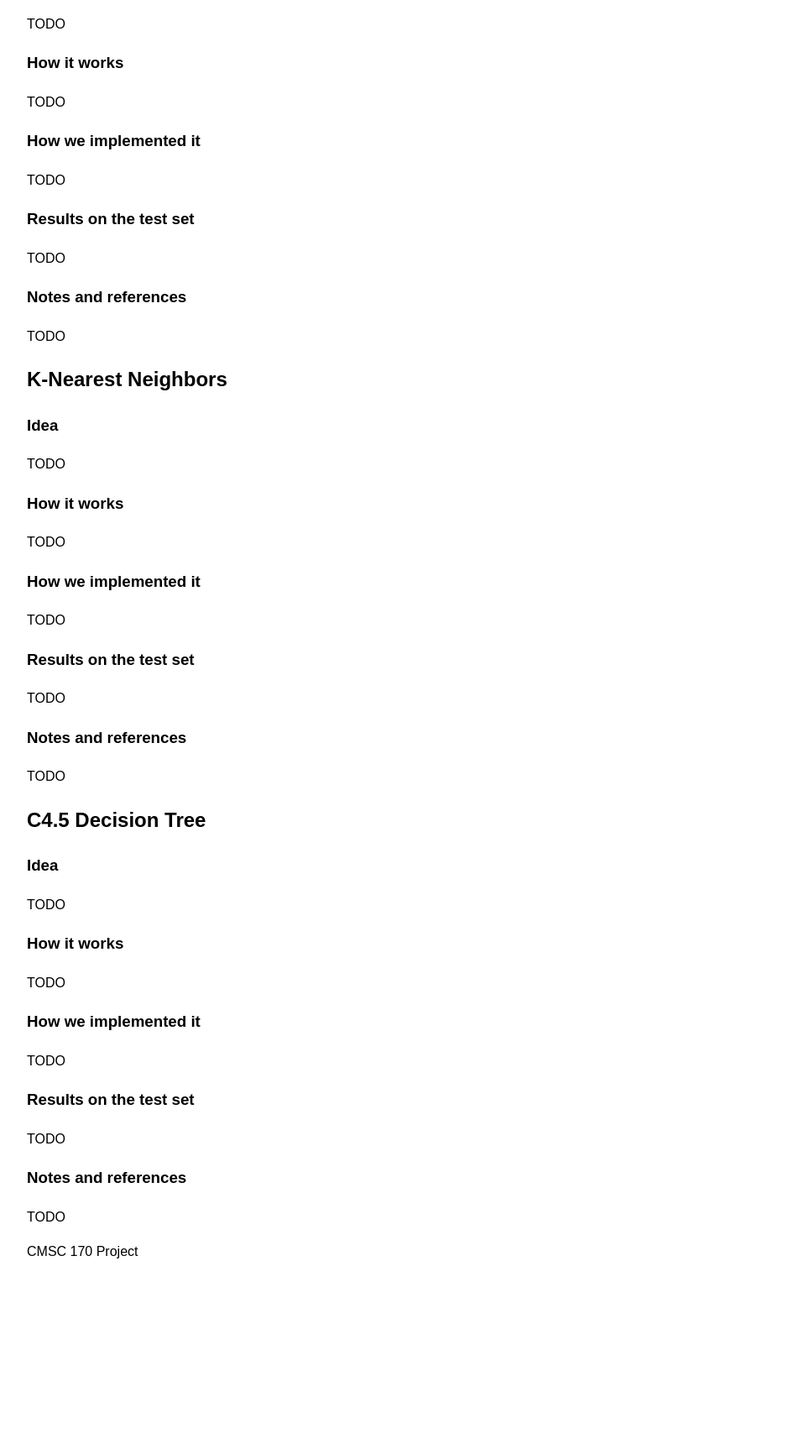
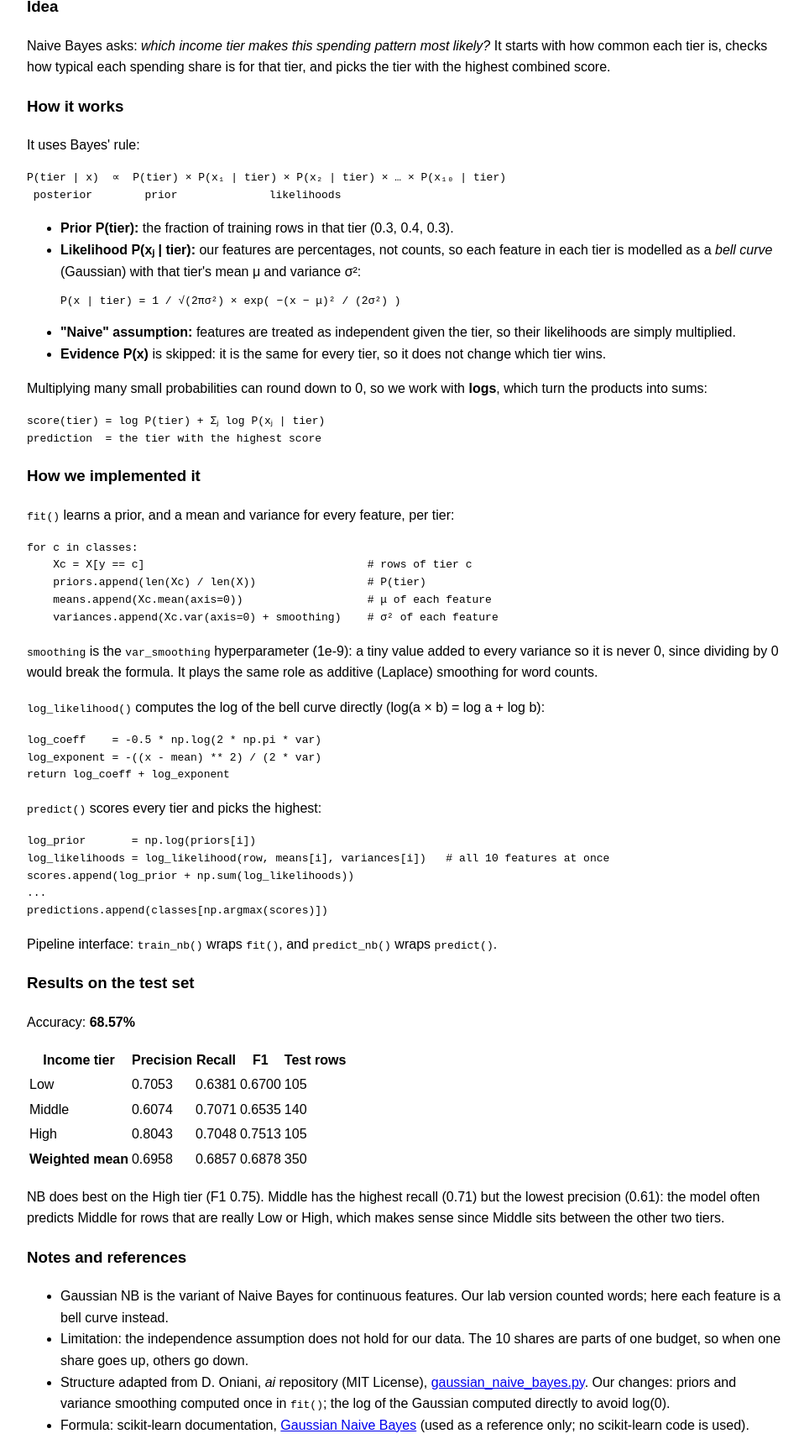
Before and after one commit to Shiiroi/cmsc-170-project, a plain HTML site: page docs/methods.html in a window 1280 px wide. Shown: the part 256-1970 px from the top of the page at 84% size, without its empty margins (158-1116 px from the left). Before the commit the page ends 1776 px from the top, so only its background shows below. Drawn offline with Linux system fonts and the light colour scheme.

Commit message:
feat: added naive bayes in depth

```diff
--- a/docs/methods.html
+++ b/docs/methods.html
@@ -17,20 +17,102 @@
 
     <main>
         <h1>Methods in Depth</h1>
-        <p>TODO: intro</p>
+        <p>How each of our three classifiers works, how we implemented it from scratch, and its
+            results on the test set. The side-by-side comparison is in
+            <a href="index.html#results">Results</a>.</p>
 
         <section id="naive-bayes">
             <h2>Gaussian Naive Bayes</h2>
+
             <h3>Idea</h3>
-            <p>TODO</p>
+            <p>
+                Naive Bayes asks: <em>which income tier makes this spending pattern most likely?</em>
+                It starts with how common each tier is, checks how typical each spending share is
+                for that tier, and picks the tier with the highest combined score.
+            </p>
+
             <h3>How it works</h3>
-            <p>TODO</p>
+            <p>It uses Bayes' rule:</p>
+<pre><code>P(tier | x)  ∝  P(tier) × P(x₁ | tier) × P(x₂ | tier) × … × P(x₁₀ | tier)
+ posterior        prior              likelihoods</code></pre>
+            <ul>
+                <li><strong>Prior P(tier):</strong> the fraction of training rows in that tier
+                    (0.3, 0.4, 0.3).</li>
+                <li><strong>Likelihood P(xⱼ | tier):</strong> our features are percentages, not
+                    counts, so each feature in each tier is modelled as a <em>bell curve</em>
+                    (Gaussian) with that tier's mean μ and variance σ²:
+<pre><code>P(x | tier) = 1 / √(2πσ²) × exp( −(x − μ)² / (2σ²) )</code></pre>
+                </li>
+                <li><strong>"Naive" assumption:</strong> features are treated as independent given
+                    the tier, so their likelihoods are simply multiplied.</li>
+                <li><strong>Evidence P(x)</strong> is skipped: it is the same for every tier, so it
+                    does not change which tier wins.</li>
+            </ul>
+            <p>
+                Multiplying many small probabilities can round down to 0, so we work with
+                <strong>logs</strong>, which turn the products into sums:
+            </p>
+<pre><code>score(tier) = log P(tier) + Σⱼ log P(xⱼ | tier)
+prediction  = the tier with the highest score</code></pre>
+
             <h3>How we implemented it</h3>
-            <p>TODO</p>
+            <p><code>fit()</code> learns a prior, and a mean and variance for every feature, per tier:</p>
+<pre><code>for c in classes:
+    Xc = X[y == c]                                  # rows of tier c
+    priors.append(len(Xc) / len(X))                 # P(tier)
+    means.append(Xc.mean(axis=0))                   # μ of each feature
+    variances.append(Xc.var(axis=0) + smoothing)    # σ² of each feature</code></pre>
+            <p><code>smoothing</code> is the <code>var_smoothing</code> hyperparameter (1e-9): a tiny
+                value added to every variance so it is never 0, since dividing by 0 would break the
+                formula. It plays the same role as additive (Laplace) smoothing for word counts.</p>
+
+            <p><code>log_likelihood()</code> computes the log of the bell curve directly
+                (log(a × b) = log a + log b):</p>
+<pre><code>log_coeff    = -0.5 * np.log(2 * np.pi * var)
+log_exponent = -((x - mean) ** 2) / (2 * var)
+return log_coeff + log_exponent</code></pre>
+
+            <p><code>predict()</code> scores every tier and picks the highest:</p>
+<pre><code>log_prior       = np.log(priors[i])
+log_likelihoods = log_likelihood(row, means[i], variances[i])   # all 10 features at once
+scores.append(log_prior + np.sum(log_likelihoods))
+...
+predictions.append(classes[np.argmax(scores)])</code></pre>
+
+            <p>Pipeline interface: <code>train_nb()</code> wraps <code>fit()</code>,
+                and <code>predict_nb()</code> wraps <code>predict()</code>.</p>
+
             <h3>Results on the test set</h3>
-            <p>TODO</p>
+            <p>Accuracy: <strong>68.57%</strong></p>
+            <table>
+                <thead>
+                    <tr><th>Income tier</th><th>Precision</th><th>Recall</th><th>F1</th><th>Test rows</th></tr>
+                </thead>
+                <tbody>
+                    <tr><td>Low</td><td>0.7053</td><td>0.6381</td><td>0.6700</td><td>105</td></tr>
+                    <tr><td>Middle</td><td>0.6074</td><td>0.7071</td><td>0.6535</td><td>140</td></tr>
+                    <tr><td>High</td><td>0.8043</td><td>0.7048</td><td>0.7513</td><td>105</td></tr>
+                    <tr><td><strong>Weighted mean</strong></td><td>0.6958</td><td>0.6857</td><td>0.6878</td><td>350</td></tr>
+                </tbody>
+            </table>
+            <p>NB does best on the High tier (F1 0.75). Middle has the highest recall (0.71) but the
+                lowest precision (0.61): the model often predicts Middle for rows that are really Low
+                or High, which makes sense since Middle sits between the other two tiers.</p>
+
             <h3>Notes and references</h3>
-            <p>TODO</p>
+            <ul>
+                <li>Gaussian NB is the variant of Naive Bayes for continuous features. Our lab
+                    version counted words; here each feature is a bell curve instead.</li>
+                <li>Limitation: the independence assumption does not hold for our data. The
+                    10 shares are parts of one budget, so when one share goes up, others go down.</li>
+                <li>Structure adapted from D. Oniani, <em>ai</em> repository (MIT License),
+                    <a href="https://github.com/oniani/ai/blob/main/model/ml/gaussian_naive_bayes.py">gaussian_naive_bayes.py</a>.
+                    Our changes: priors and variance smoothing computed once in <code>fit()</code>;
+                    the log of the Gaussian computed directly to avoid log(0).</li>
+                <li>Formula: scikit-learn documentation,
+                    <a href="https://scikit-learn.org/stable/modules/naive_bayes.html#gaussian-naive-bayes">Gaussian Naive Bayes</a>
+                    (used as a reference only; no scikit-learn code is used).</li>
+            </ul>
         </section>
 
         <section id="knn">
```
